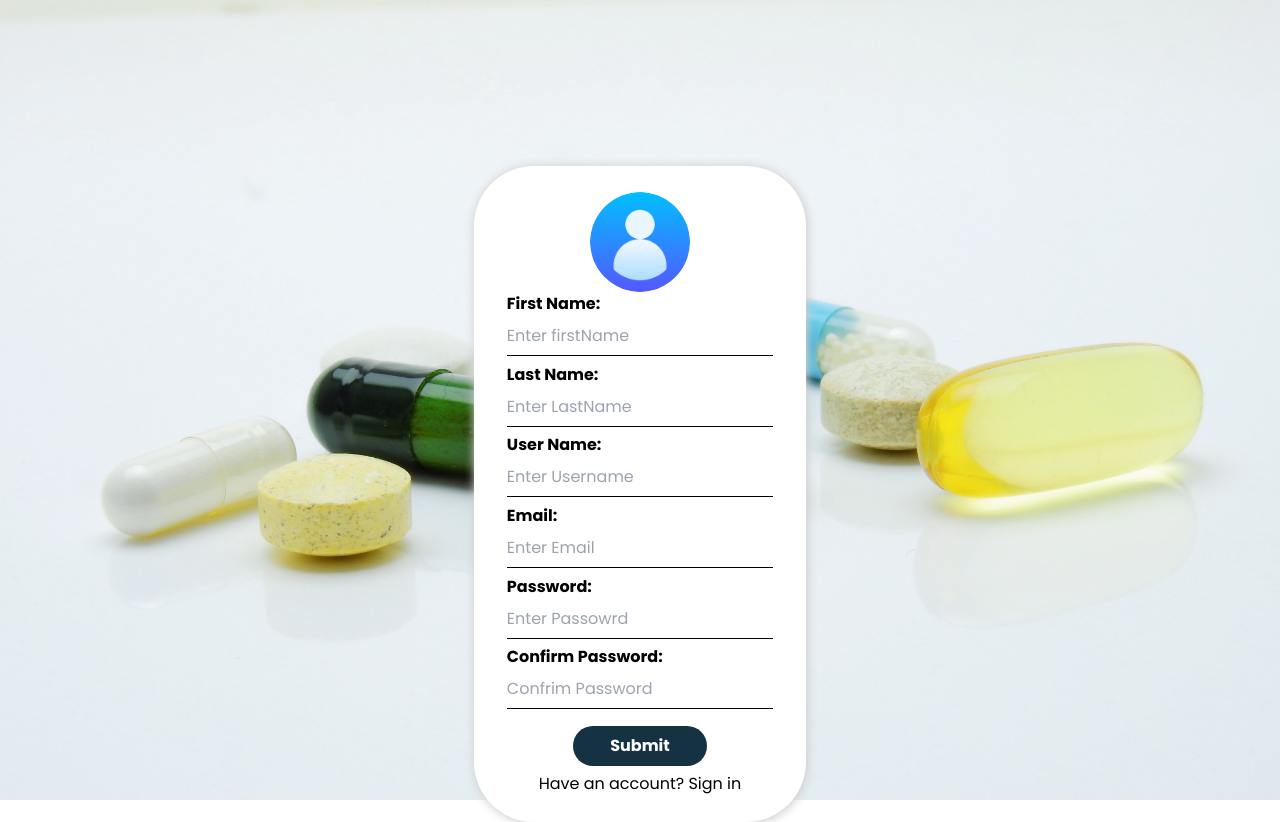
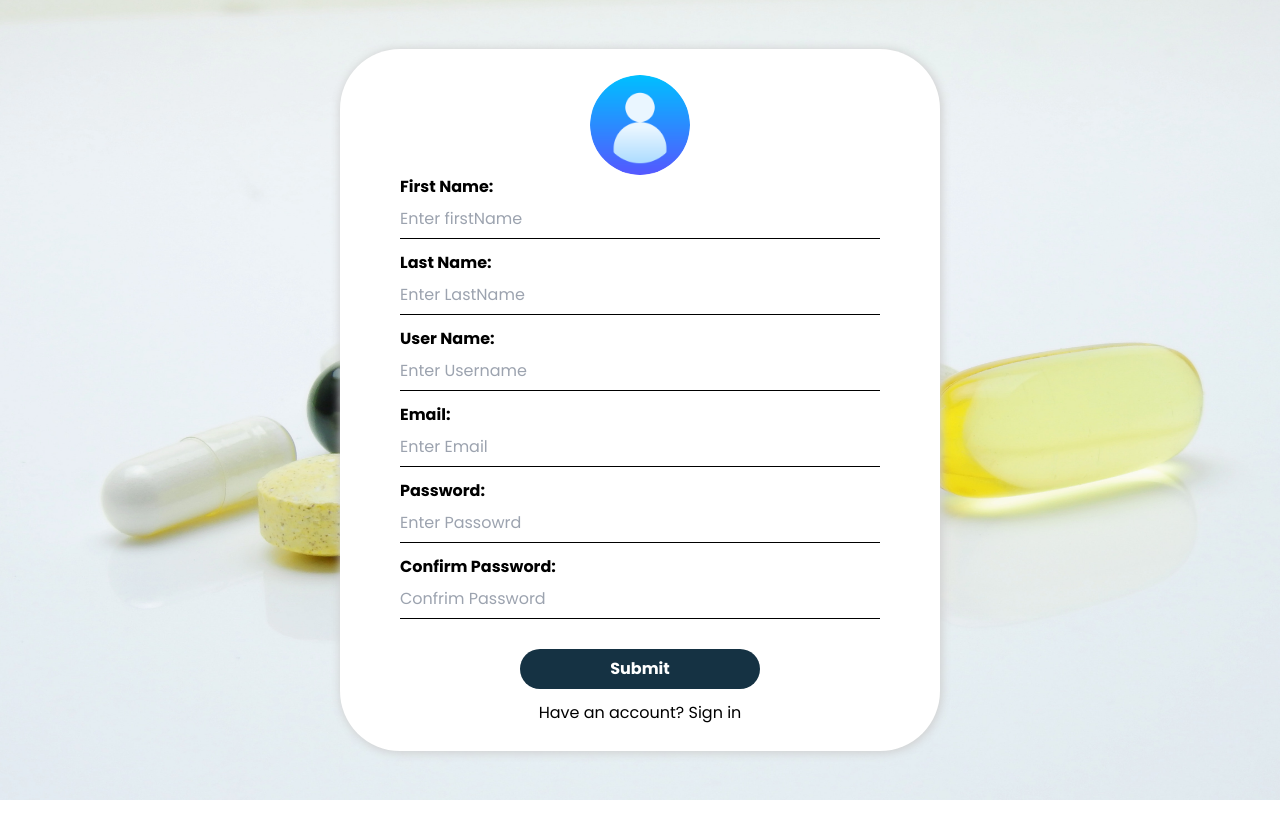
Before and after one commit to health-management-system/hms-frontend-express, a React (Create React App) app: page /patient-signup in a window 1280 px wide. After the commit the page ends 800 px from the top, so only its background shows below. Built offline with nearby package versions, Linux system fonts and the light colour scheme.

Commit message:
centers login and signup

```diff
--- a/src/pages/Auth/login.css
+++ b/src/pages/Auth/login.css
@@ -1,6 +1,4 @@
 .parent{
-   padding-bottom: 18%;
-   padding-top: 18%;
    background-image: url('../../assets/homepage.jpg');
    background-size:cover;
    background-repeat:no-repeat;
@@ -10,9 +8,14 @@
 }
 
 .child{
-   margin-left: 37%;
-   margin-right: 37%;
-   width: 26%;
+   width: 600px;
+   height: 600px;
+   position: absolute;
+   top:0;
+   bottom: 0;
+   left: 0;
+   right: 0;
+   margin: auto;
    box-shadow: 1px 1px 10px 1px rgb(207, 207,207);
    border-radius: 60px;
    background-color: white ;
--- a/src/pages/Auth/signup.css
+++ b/src/pages/Auth/signup.css
@@ -1,6 +1,4 @@
 .parent2{
-   padding-bottom: 18%;
-   padding-top: 13%;
    background-image: url('../../assets/homepage.jpg');
    background-size:cover;
    background-repeat:no-repeat;
@@ -10,9 +8,13 @@
  }
 
  .child2{
-   margin-left: 37%;
-   margin-right: 37%;
-   width: 26%;
+   width: 600px;
+   position: absolute;
+   top:0;
+   bottom: 0;
+   left: 0;
+   right: 0;
+   margin: auto;
    box-shadow: 1px 1px 10px 1px rgb(207, 207,207);
    border-radius: 60px;
    background-color: white ;
```
